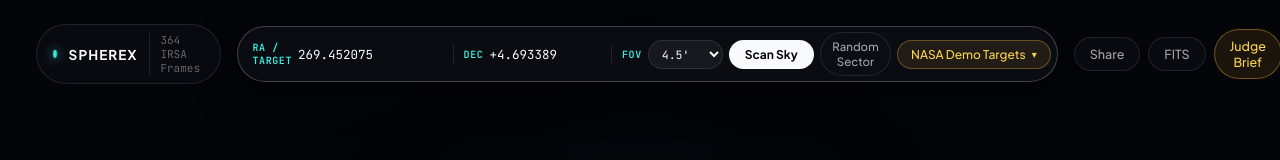
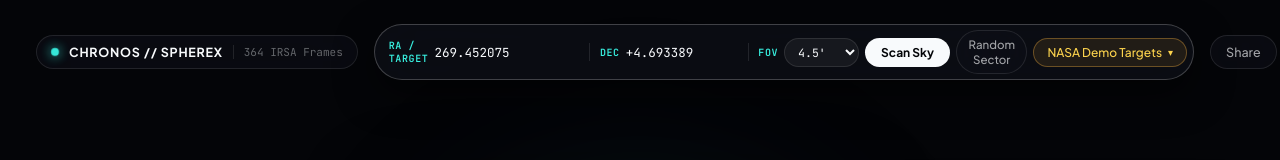
Before and after one commit to mekamim/chronos-spherex, a plain HTML site: page frontend/index.html in a window 1280 px wide. Shown: the top 160 px of the page. Drawn offline with Linux system fonts and the light colour scheme; files that its build step writes are made by us from their sources; no server answers; files whose address does not match are found by name.

Commit message:
Add files via upload

```diff
--- a/frontend/app.js
+++ b/frontend/app.js
@@ -1,5 +1,5 @@
 /**
- * SPHEREx // CHRONOS — Observatory Viewport & Spectral Analysis Client
+ * CHRONOS // SPHEREx — Observatory Viewport & Spectral Analysis Client (chronosspherex.earth)
  */
 
 const state = {
--- a/frontend/index.html
+++ b/frontend/index.html
@@ -3,7 +3,7 @@
 <head>
   <meta charset="UTF-8" />
   <meta name="viewport" content="width=device-width, initial-scale=1.0" />
-  <title>SPHEREx // CHRONOS — Spatial Infrared Observatory</title>
+  <title>CHRONOS // SPHEREx — Spatial Infrared Observatory</title>
   <link rel="preconnect" href="https://fonts.googleapis.com">
   <link rel="preconnect" href="https://fonts.gstatic.com" crossorigin>
   <link href="https://fonts.googleapis.com/css2?family=Instrument+Serif:ital@0;1&family=JetBrains+Mono:wght@400;500;600&family=Plus+Jakarta+Sans:wght@400;500;600;700&display=swap" rel="stylesheet">
@@ -20,7 +20,7 @@
       <!-- Brand Pill -->
       <div class="brand-pill">
         <span class="live-pulse"></span>
-        <span class="brand-name">SPHEREx</span>
+        <span class="brand-name">CHRONOS // SPHEREx</span>
         <span id="irsaLiveStatusBadge" class="brand-tag">364 IRSA Frames</span>
       </div>
 
@@ -401,7 +401,7 @@
       </div>
 
       <p style="color:var(--text-secondary);font-size:13.5px;line-height:1.6;margin-bottom:18px;">
-        <strong>SPHEREx // CHRONOS</strong> is an interactive time-domain infrared discovery platform built on live
+        <strong>CHRONOS // SPHEREx</strong> (<a href="https://chronosspherex.earth" target="_blank" rel="noopener" style="color:var(--accent-cyan);text-decoration:none;">chronosspherex.earth</a>) is an interactive time-domain infrared discovery platform built on live
         <strong>NASA/IPAC IRSA SIAv2</strong> open data (<code style="color:var(--accent-cyan);">spherex_dr1</code> &amp; <code style="color:var(--accent-cyan);">spherex_qr3</code>).
         It combines multi-epoch astrometric blinking, split-curtain comparison, dipole difference imaging, and on-the-fly 102-channel spectroscopy (0.75–5.00 μm).
       </p>
@@ -426,6 +426,9 @@
           </p>
         </div>
       </div>
+      <div style="margin-top:12px;font-family:var(--font-mono);font-size:10.5px;color:var(--text-tertiary);text-align:center;">
+        chronosspherex.earth · Independent open-science project created for NASA Space Apps Challenge 2026; not an official NASA website.
+      </div>
     </div>
   </div>
 
--- a/frontend/styles.css
+++ b/frontend/styles.css
@@ -1,5 +1,5 @@
 /*
- * SPHEREx // CHRONOS — Observatory UI Stylesheet
+ * CHRONOS // SPHEREx — Observatory UI Stylesheet (chronosspherex.earth)
  */
 
 :root {
@@ -88,13 +88,15 @@ html, body {
 .brand-pill {
   display: flex;
   align-items: center;
-  gap: 12px;
-  padding: 8px 16px;
+  gap: 10px;
+  padding: 8px 14px;
   background: var(--glass-bg);
   border: 1px solid var(--glass-border);
   border-radius: 999px;
   backdrop-filter: blur(24px);
   -webkit-backdrop-filter: blur(24px);
+  white-space: nowrap;
+  flex-shrink: 0;
 }
 
 .live-pulse {
@@ -104,6 +106,7 @@ html, body {
   background: var(--accent-cyan);
   box-shadow: 0 0 12px var(--accent-cyan);
   animation: breathe 2.6s infinite ease-in-out;
+  flex-shrink: 0;
 }
 
 @keyframes breathe {
@@ -113,10 +116,11 @@ html, body {
 
 .brand-name {
   font-weight: 700;
-  font-size: 13.5px;
-  letter-spacing: 0.08em;
+  font-size: 12.5px;
+  letter-spacing: 0.06em;
   text-transform: uppercase;
   color: var(--text-primary);
+  white-space: nowrap;
 }
 
 .brand-tag {
```
Also changed, not shown: 2 other files.
